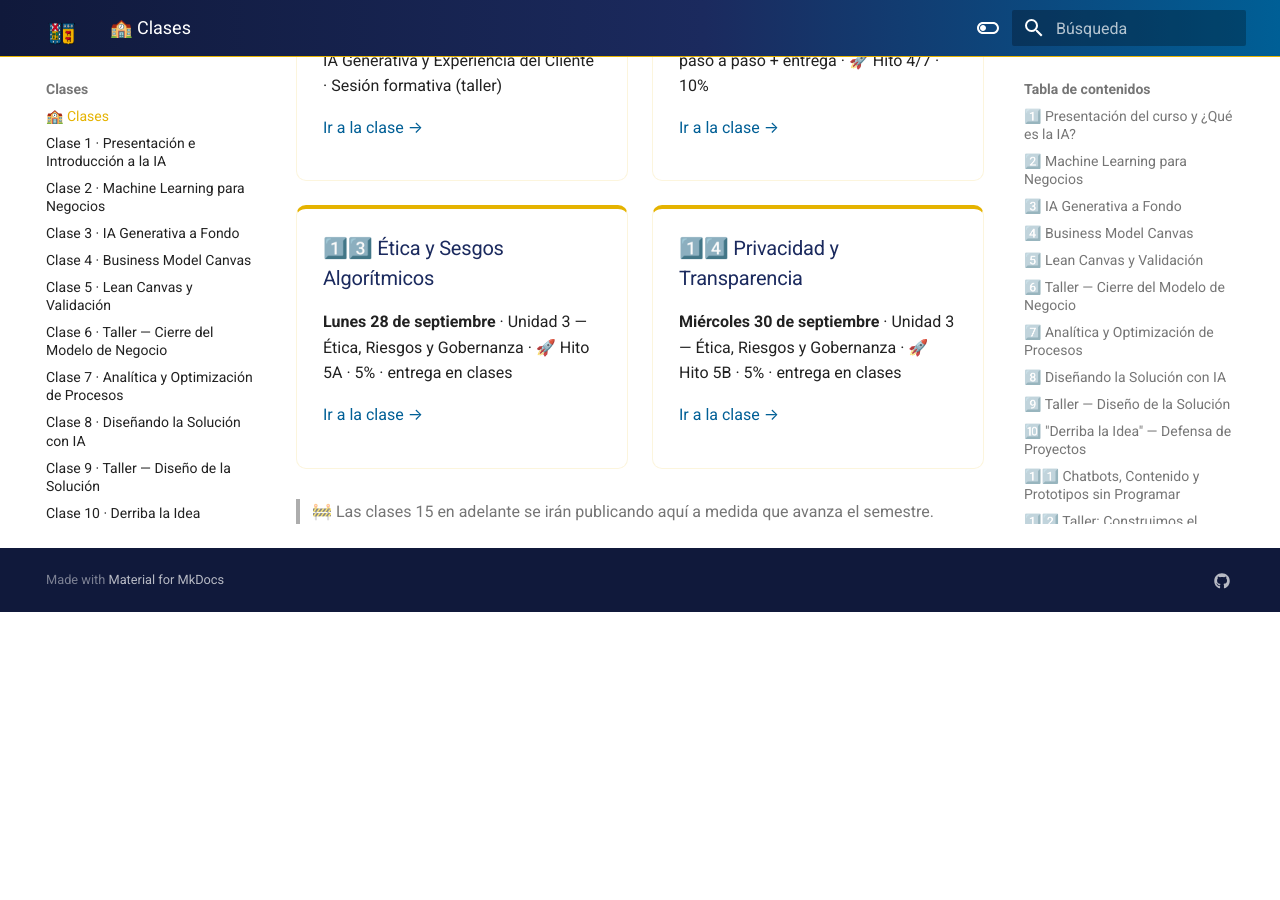
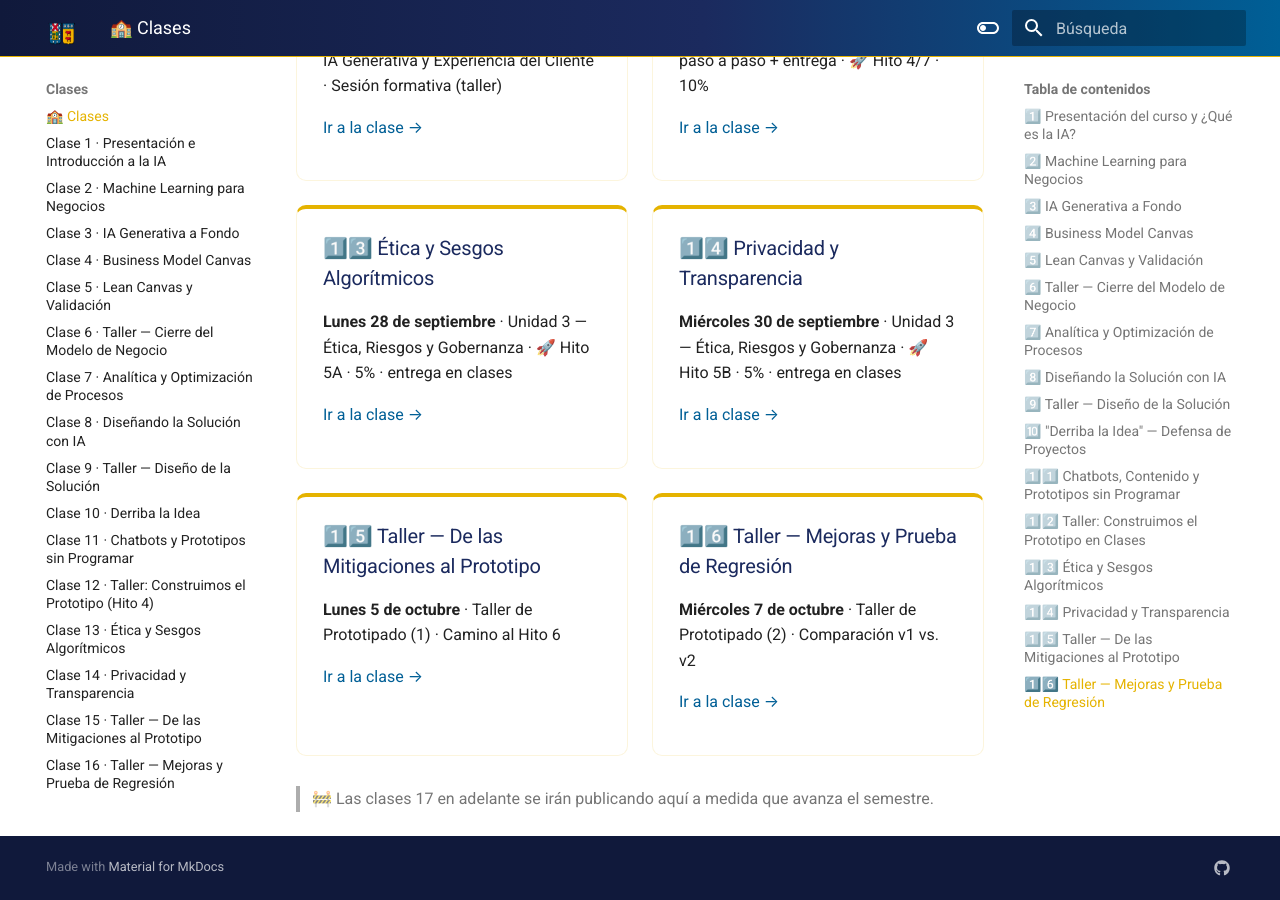
Before and after one commit to hizocar/ia-course-usm, an MkDocs documentation site: the page built from docs/clases/clases.md, in a window 1280 px wide and 900 px high, scrolled down 2259 px. Built offline with MkDocs 1.6.1 and Material for MkDocs 9.7.7, drawn with Linux system fonts in a browser that asks for light colours; before the commit the page ends 2871 px from its top, so only the background shows below that.

Commit message:
Add Clases 15 and 16: the prototyping workshops leading to Hito 6
With Hito 5 closed in class on 28 and 30 September, this week starts the
block that turns the Hito 4 prototype into v2 (due 21 October).

- clase15.md: merge the Hito 4 improvement list and the Hito 5B
  mitigations into one prioritised backlog, four guardrails that can be
  implemented without coding (instruction limits, source grounding,
  minimal fields, human in the loop), a worked example from declared
  mitigation to exact prompt change, and the instruction to record the
  "before" state so improvement can be proven.
- clase16.md: regression testing for an AI prototype — a fixed bank of
  6-8 cases, the v1/v2 comparison table that is the core evidence of
  Hito 6, and the trade-offs that appear when hardening a prototype
  (over-cautious answers, rejected legitimate questions, lost accuracy).
- Mark Hito 5A/5B as delivered in the calendar; register both classes in
  nav, the classes index and the calendar.

Co-Authored-By: Claude Opus 5 (1M context) <noreply@anthropic.com>

```diff
--- a/docs/calendario.md
+++ b/docs/calendario.md
@@ -85,15 +85,15 @@
 > ⚠️ **Entrega en clases:** el Hito 5 se divide en dos partes y se entrega **durante la sesión**
 > (17:30 a 19:00). Los correos enviados fuera de ese horario **no se evalúan**.
 
-- **Clase 13** — *lunes 28 de septiembre*: Ética y sesgos algorítmicos — auditoría de sesgo del propio prototipo. 🚀 **Hito 5A/7 — Auditoría de sesgo (5%)** Ver [Clase 13](clases/clase13.md).
-- **Clase 14** — *miércoles 30 de septiembre*: Privacidad, protección de datos y transparencia. 🚀 **Hito 5B/7 — Riesgos, mitigaciones y gobernanza (5%)** Ver [Clase 14](clases/clase14.md).
+- **Clase 13** — *lunes 28 de septiembre*: Ética y sesgos algorítmicos — auditoría de sesgo del propio prototipo. ✅ **Hito 5A/7 entregado — Auditoría de sesgo (5%)** Ver [Clase 13](clases/clase13.md).
+- **Clase 14** — *miércoles 30 de septiembre*: Privacidad, protección de datos y transparencia. ✅ **Hito 5B/7 entregado — Riesgos, mitigaciones y gobernanza (5%)** Ver [Clase 14](clases/clase14.md).
 
 ---
 
 ## 🗓️ Semana 10 (5 al 9 de octubre)
 
-- **Clase 15** — *lunes 5 de octubre*: Taller de Prototipado de Negocios con IA (parte 1) — incorporar las mitigaciones del Hito 5 al prototipo.
-- **Clase 16** — *miércoles 7 de octubre*: Taller de Prototipado de Negocios con IA (parte 2) — mejoras de la bitácora del Hito 4.
+- **Clase 15** — *lunes 5 de octubre*: Taller de Prototipado (1) — del backlog de mitigaciones al prototipo: resguardos sin programar e implementación de la primera mitigación. Ver [Clase 15](clases/clase15.md).
+- **Clase 16** — *miércoles 7 de octubre*: Taller de Prototipado (2) — mejoras de la bitácora y **prueba de regresión**: comparación v1 vs. v2. Ver [Clase 16](clases/clase16.md).
 
 ---
 
--- a/docs/clases/clases.md
+++ b/docs/clases/clases.md
@@ -118,6 +118,20 @@ Material y guía de cada sesión del curso. Cada clase dura **90 minutos** y se
 [Ir a la clase →](clase14.md)
 </div>
 
+<div class="usm-card" markdown>
+### 1️⃣5️⃣ Taller — De las Mitigaciones al Prototipo
+**Lunes 5 de octubre** · Taller de Prototipado (1) · Camino al Hito 6
+
+[Ir a la clase →](clase15.md)
 </div>
 
-> 🚧 Las clases 15 en adelante se irán publicando aquí a medida que avanza el semestre.
+<div class="usm-card" markdown>
+### 1️⃣6️⃣ Taller — Mejoras y Prueba de Regresión
+**Miércoles 7 de octubre** · Taller de Prototipado (2) · Comparación v1 vs. v2
+
+[Ir a la clase →](clase16.md)
+</div>
+
+</div>
+
+> 🚧 Las clases 17 en adelante se irán publicando aquí a medida que avanza el semestre.
--- a/mkdocs.yml
+++ b/mkdocs.yml
@@ -94,5 +94,7 @@ nav:
       - "Clase 12 · Taller: Construimos el Prototipo (Hito 4)": clases/clase12.md
       - "Clase 13 · Ética y Sesgos Algorítmicos": clases/clase13.md
       - "Clase 14 · Privacidad y Transparencia": clases/clase14.md
+      - "Clase 15 · Taller — De las Mitigaciones al Prototipo": clases/clase15.md
+      - "Clase 16 · Taller — Mejoras y Prueba de Regresión": clases/clase16.md
   - Calendario: calendario.md
   - Notas: notas.md
```
Also changed, not shown: docs/clases/clase15.md (added, +116 -0 lines), docs/clases/clase16.md (added, +126 -0 lines).
